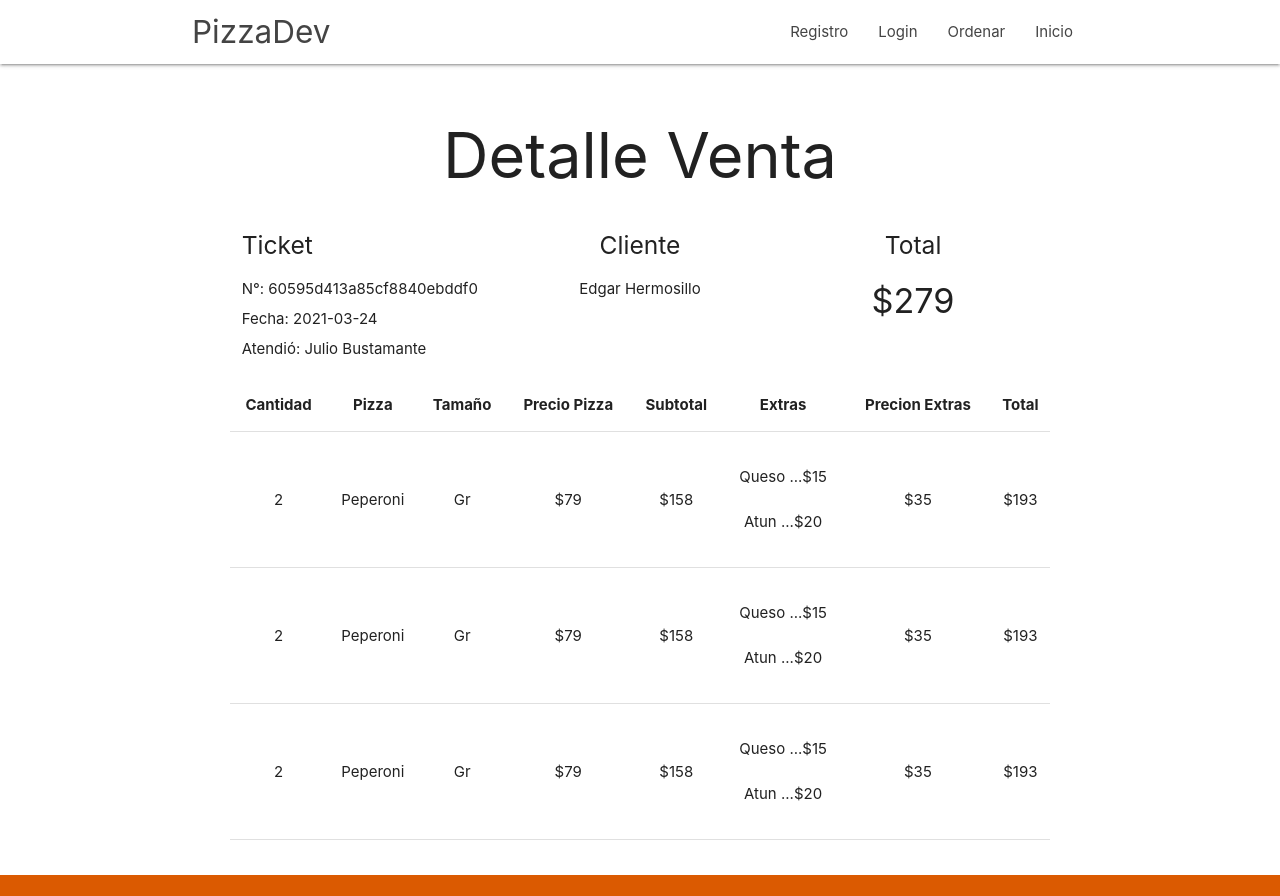
After one commit to JulioBuscer/PizzaDev, a Flask app: template Project/templates/admin/detalle_venta.html in a window 1280 px wide. The commit adds this page. Shown: the top 896 px of the page. Run offline with Flask 2, Linux system fonts and the light colour scheme; the template is opened without the code that fills it, so the values that code supplies are empty; some libraries are stand-ins or nearby versions.

Commit message:
administracion ventas

```diff
--- a/Project/main.py
+++ b/Project/main.py
@@ -11,7 +11,7 @@ from flask_security import login_required, current_user
 from flask_security.decorators import roles_required
 from flask_sqlalchemy import model
 from werkzeug.utils import redirect
-from . import dbSQL,dbMongo
+from . import dbSQL, dbMongo
 from . import models
 from flask_principal import Principal, Permission, RoleNeed
 
@@ -20,10 +20,26 @@ main = Blueprint('main', __name__)
 
 @main.route('/')
 def index():
-    if RoleNeed('admin'):
+    if current_user.has_role('admin'):
         admin = True
         return render_template('index.html', admin=admin)
-    if RoleNeed('admin'):
+    if current_user.has_role('cliente'):
         cliente = True
         return render_template('index.html', cliente=cliente)
     return render_template('index.html')
+
+
+@main.route('/ventas')
+def ventas():
+    if current_user.has_role('cliente'):
+        cliente = True
+        return render_template('ventas.html', cliente=cliente)
+    return render_template('index.html')
+
+
+@main.route('/admin/ventas')
+def admin_ventas():
+    if current_user.has_role('admin'):
+        admin = True
+        return render_template('admin/ventas.html', admin=admin)
+    return render_template('index.html')
--- /dev/null
+++ b/Project/templates/admin/detalle_venta.html
@@ -0,0 +1,92 @@
+{% extends "layout.html" %}
+
+{% block content %}
+<div class="container">
+    <div class="section">
+        <div class="row center-align">
+            <div class="col s12 ">
+                <h1>Detalle Venta</h1>
+                <div class="col s4">
+                    <h5 class="left-align">Ticket</h5>
+                    <p class="left-align">
+                        N°: 60595d413a85cf8840ebddf0
+                        <br>
+                        Fecha: 2021-03-24
+                        <br>
+                        Atendió: Julio Bustamante
+                    </p>
+                </div>
+                <div class="col s4">
+                    <h5>Cliente</h5>
+                    <p>
+                        Edgar Hermosillo
+                    </p>
+                </div>
+                <div class="col s4">
+                    <h5>Total</h5>
+                    <h4>
+                        $279
+                    </h4>
+                </div>
+            </div>
+            <div class="col s12">
+                <table class="responsive-table highlight centered">
+                    <thead>
+                        <tr>
+                            <th>Cantidad</th>
+                            <th>Pizza</th>
+                            <th>Tamaño</th>
+                            <th>Precio Pizza</th>
+                            <th>Subtotal</th>
+                            <th>Extras</th>
+                            <th>Precion Extras</th>
+                            <th>Total</th>
+                        </tr>
+                    </thead>
+                    <tbody>
+                        <tr>
+                            <td>2</td>
+                            <td>Peperoni</td>
+                            <td>Gr</td>
+                            <td>$79</td>
+                            <td>$158</td>
+                            <td>
+                                <p>Queso ...$15</p>
+                                <p>Atun ...$20</p>
+                            </td>
+                            <td>$35</td>
+                            <td>$193</td>
+                        </tr>
+                        <tr>
+                            <td>2</td>
+                            <td>Peperoni</td>
+                            <td>Gr</td>
+                            <td>$79</td>
+                            <td>$158</td>
+                            <td>
+                                <p>Queso ...$15</p>
+                                <p>Atun ...$20</p>
+                            </td>
+                            <td>$35</td>
+                            <td>$193</td>
+                        </tr>
+                        <tr>
+                            <td>2</td>
+                            <td>Peperoni</td>
+                            <td>Gr</td>
+                            <td>$79</td>
+                            <td>$158</td>
+                            <td>
+                                <p>Queso ...$15</p>
+                                <p>Atun ...$20</p>
+                            </td>
+                            <td>$35</td>
+                            <td>$193</td>
+                        </tr>
+                    </tbody>
+                </table>
+            </div>
+        </div>
+    </div>
+</div>
+{% endblock %}
--- a/Project/templates/layout.html
+++ b/Project/templates/layout.html
@@ -41,6 +41,22 @@
 
             {%endif%}
             {%if current_user.is_authenticated %}
+            {%if admin%}
+            <ul class="right hide-on-med-and-down">
+                <li><a href="{{ url_for('admin.ventas') }}" class="navbar-item">
+                        Ventas
+                    </a>
+                </li>
+            </ul>
+            {%endif%}
+            {%if cliente%}
+            <ul class="right hide-on-med-and-down">
+                <li><a href="{{ url_for('main.ventas') }}" class="navbar-item">
+                        Ventas
+                    </a>
+                </li>
+            </ul>
+            {%endif%}
             <ul class="right hide-on-med-and-down">
                 <li><a href="{{ url_for('auth.logout') }}" class="navbar-item">
                         Cerrar Sesión
--- /dev/null
+++ b/Project/templates/ventas.html
@@ -0,0 +1,6 @@
+{% extends "layout.html" %}
+
+{% block content %}
+Hola mundo cliente
+cliente= {{cliente}}
+{% endblock %}
```
Also changed, not shown: Project/__init__.py (+8 -13 lines), Project/admin.py (added, +21 -0 lines), Project/templates/admin/ventas.html (added, +42 -0 lines).
